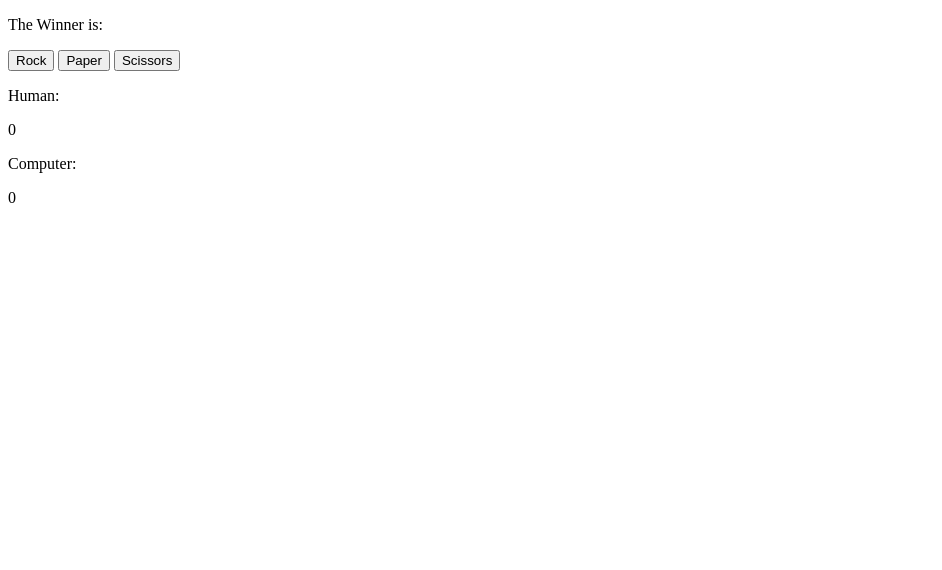
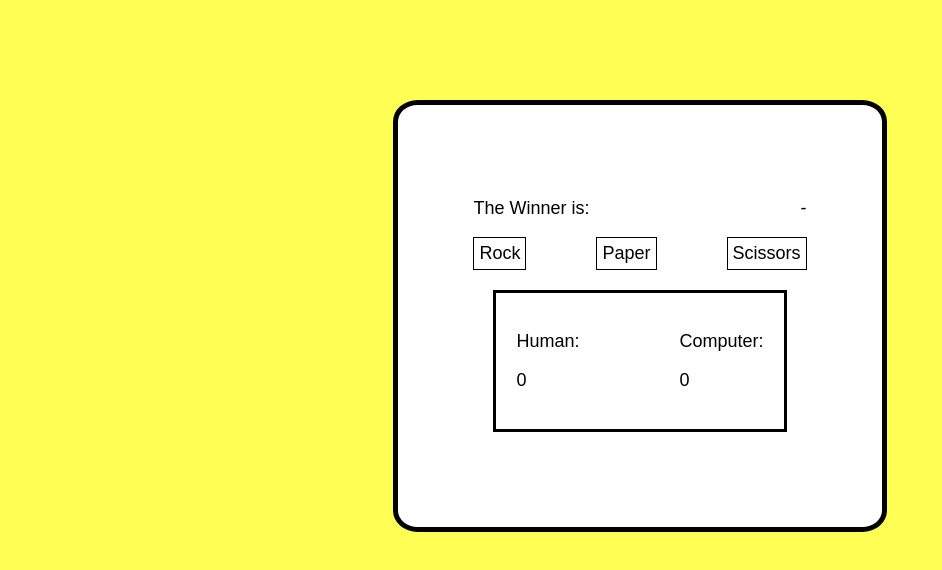
Before and after one commit to ben-d-g/rock-paper-scissors, a plain HTML site: page index.html in a window 1280 px wide. Shown: the whole page, without its empty margins (0-942 px from the left). Drawn offline with Linux system fonts and the light colour scheme.

Commit message:
Added css

```diff
--- a/index.html
+++ b/index.html
@@ -6,13 +6,17 @@
     <meta charset="UTF-8">
     <title>Rock Paper Scissors</title>
     <script src="./rock-paper-scissors.js" defer></script>
+    <link rel="stylesheet", href="./style.css">
   </head>
 
   <body>
+    <div id="container">
       <div id="game">
+        <div id="roundResults">
           <p>The Winner is:</p>
           <div id="roundResultDisplay">
-        <p></p>
+            <p>-</p>
+          </div>
         </div>
         <div id="userChoice">
           <button id="rock">Rock</button>
@@ -30,6 +34,8 @@
           <p id="computerScore"></p>
         </div>
       </div>
+    </div>
+
   </body>
 
 </html>
--- /dev/null
+++ b/style.css
@@ -0,0 +1,46 @@
+body{
+    margin: 100px;
+    height: 100%;
+    display: flex;
+    flex-direction: column;
+    align-items: center;
+    background-color: rgb(255, 255, 84);
+
+    font-family: Arial, Helvetica, sans-serif;
+    font-size: large;
+}
+
+#container{
+    padding: 75px;
+    background-color: white;
+    border: 5px solid black;
+    border-radius: 5%;
+}
+
+#gameResults{
+    display: flex;
+    flex-direction: row;
+    gap: 100px;
+    border: 3px solid black;
+    padding: 20px;
+    margin: 20px;
+}
+
+#userChoice{
+    display: flex;
+    flex-direction: row;
+    justify-content: space-between;
+}
+
+#roundResults{
+    display: flex;
+    flex-direction: row;
+    justify-content: space-between;
+}
+
+button{
+    font-size: large;
+    border: 1px solid black;
+    padding: 5px;
+    background-color: white;
+}
```
Lines whose indentation alone changed are shown as unchanged.
